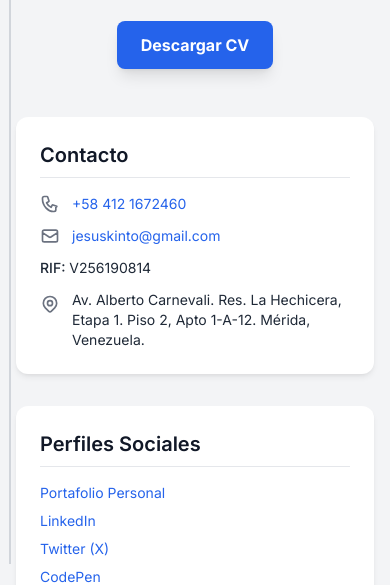
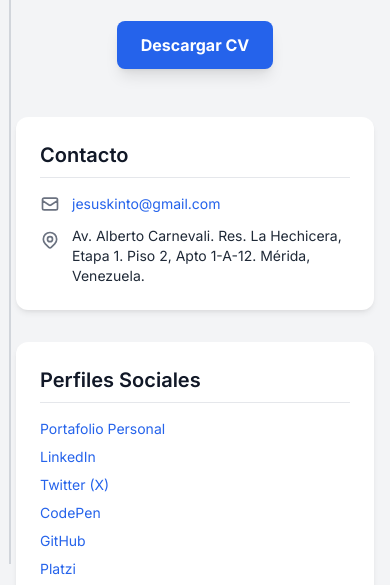
Before and after one commit to jesuskinto/jesuskinto.github.io, a plain HTML site: page index.html in a window 390 px wide. Shown: the part 275-860 px from the top of the page. Drawn offline with nearby package versions, Linux system fonts and the light colour scheme.

Commit message:
Remove phone number and RIF from contact section in index.html

```diff
--- a/index.html
+++ b/index.html
@@ -207,14 +207,9 @@
                     <h2 class="text-xl font-semibold apple-header mb-4 border-b pb-2">Contacto</h2>
                     <div class="space-y-3 text-sm">
                         <p class="flex items-center">
-                            <svg class="w-5 h-5 mr-3 text-gray-500 flex-shrink-0" fill="none" stroke="currentColor" viewBox="0 0 24 24" xmlns="http://www.w3.org/2000/svg"><path stroke-linecap="round" stroke-linejoin="round" stroke-width="2" d="M3 5a2 2 0 012-2h3.28a1 1 0 01.948.684l1.498 4.493a1 1 0 01-.502 1.21l-2.308 1.154a11.042 11.042 0 005.416 5.416l1.154-2.308a1 1 0 011.21-.502l4.493 1.498A1 1 0 0119 15.72V19a2 2 0 01-2 2h-1C9.716 21 3 14.284 3 6V5z"></path></svg>
-                            <a href="tel:+584121672460" class="apple-link break-all">+58 412 1672460</a>
-                        </p>
-                        <p class="flex items-center">
                             <svg class="w-5 h-5 mr-3 text-gray-500 flex-shrink-0" fill="none" stroke="currentColor" viewBox="0 0 24 24" xmlns="http://www.w3.org/2000/svg"><path stroke-linecap="round" stroke-linejoin="round" stroke-width="2" d="M3 8l7.89 5.26a2 2 0 002.22 0L21 8M5 19h14a2 2 0 002-2V7a2 2 0 00-2-2H5a2 2 0 00-2 2v10a2 2 0 002 2z"></path></svg>
                             <a href="mailto:jesuskinto@gmail.com" class="apple-link break-all">jesuskinto@gmail.com</a>
                         </p>
-                        <p><strong class="font-medium">RIF:</strong> V256190814</p>
                         <p class="flex items-start">
                              <svg class="w-5 h-5 mr-3 text-gray-500 mt-1 flex-shrink-0" fill="none" stroke="currentColor" viewBox="0 0 24 24" xmlns="http://www.w3.org/2000/svg"><path stroke-linecap="round" stroke-linejoin="round" stroke-width="2" d="M17.657 16.657L13.414 20.9a1.998 1.998 0 01-2.827 0l-4.244-4.243a8 8 0 1111.314 0z"></path><path stroke-linecap="round" stroke-linejoin="round" stroke-width="2" d="M15 11a3 3 0 11-6 0 3 3 0 016 0z"></path></svg>
                             <span>Av. Alberto Carnevali. Res. La Hechicera, Etapa 1. Piso 2, Apto 1-A-12. Mérida, Venezuela.</span>
```
